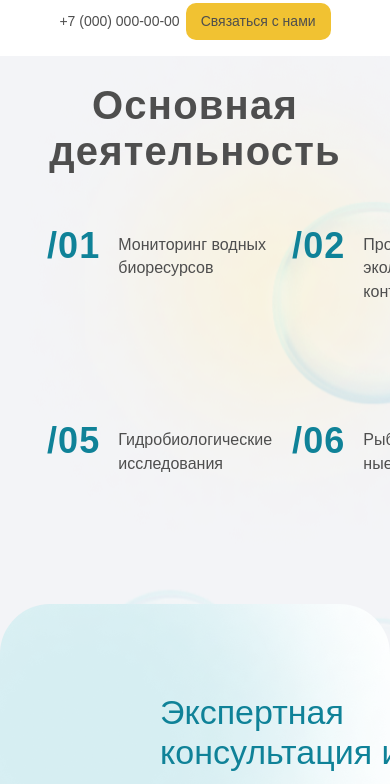
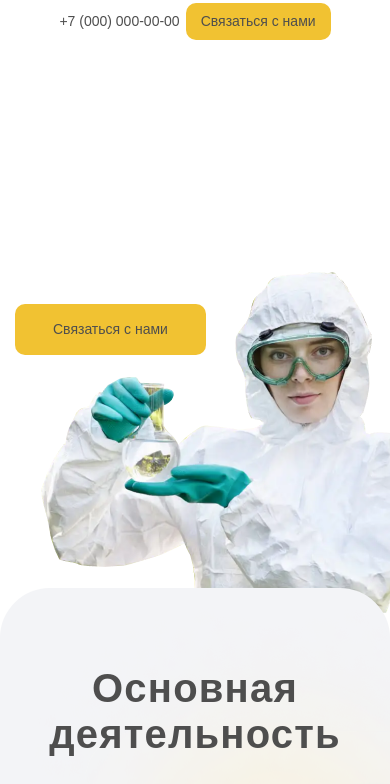
Before and after one commit to maxvgr/szmk, a website built with webpack: page src/page-home.html in a window 390 px wide. Shown: the part 56-840 px from the top of the page. Built offline with nearby package versions, Linux system fonts and the light colour scheme; a web font is replaced by a local one; what vanilla-lazyload would draw is missing.

Commit message:
feat: добавлен адаптив блока слайдер

```diff
--- a/src/page-home.html
+++ b/src/page-home.html
@@ -13,7 +13,7 @@
           <div class="slider__wrapper">
             <picture class="lazy">
               <img alt="" class="image image--cover lazy__item"
-                data-src="assets/images/page/home/slide-new.jpg">
+                data-src="assets/images/page/home/slide-opt.jpg">
             </picture>
             <div class="slider__info">
               <h1 class="slider__title">
--- a/src/scss/layout/pages/sections/_slider.scss
+++ b/src/scss/layout/pages/sections/_slider.scss
@@ -1,6 +1,7 @@
 #slider {
   .container {
-    // max-width: 100%;
+    @include breakpoint($breakpoint-laptop-big) {
+    }
 
     max-width: 1920px;
     padding: 0;
@@ -10,20 +11,87 @@
 .slider {
   &__wrapper {
     position: relative;
+
+    &::after {
+      @include breakpoint($breakpoint-laptop-big) {
+        right: 0;
+        background-image: url("../assets/images/page/home/people-1400.png");
+      }
+      @include breakpoint($breakpoint-notebook-big) {
+        background-image: url("../assets/images/page/home/people-768.png");
+      }
+      @include breakpoint($breakpoint-tablet) {
+        background-image: url("../assets/images/page/home/people-360.png");
+      }
+
+      content: "";
+      position: absolute;
+      z-index: 0;
+      right: 80px;
+      bottom: 50px;
+      width: 703px;
+      height: 616px;
+      background-image: url("../assets/images/page/home/people.png");
+      background-position: bottom 0 right 0;
+      background-repeat: no-repeat;
+    }
+
+    picture {
+      @include breakpoint($breakpoint-laptop-big) {
+        height: 607px;
+      }
+
+      height: 740px;
+    }
   }
 
   &__info {
+    @include breakpoint($breakpoint-laptop-big) {
+      left: 54px;
+    }
+    @include breakpoint($breakpoint-notebook-big) {
+      top: 43px;
+      left: 21px;
+      width: 600px;
+    }
+    @include breakpoint($breakpoint-notebook) {
+      width: 500px;
+    }
+    @include breakpoint($breakpoint-tablet) {
+      z-index: 10;
+      top: 38px;
+      left: 15px;
+    }
+    @include breakpoint($breakpoint-mobile) {
+      right: 15px;
+      width: auto;
+    }
+
     position: absolute;
-    top: 30%;
+    top: 142px;
     left: 160px;
     width: 700px;
 
     .button {
       margin-top: 39px;
+      padding: 17px 38px;
     }
   }
 
   &__title {
+    @include breakpoint($breakpoint-notebook-big) {
+      font-size: 48px;
+      line-height: 53px;
+    }
+    @include breakpoint($breakpoint-tablet) {
+      font-size: 40px;
+      line-height: 43px;
+    }
+    @include breakpoint($breakpoint-mobile) {
+      font-size: 30px;
+      line-height: 33px;
+    }
+
     padding-bottom: 22px;
     color: $color-text__white;
     font-weight: 700;
@@ -34,9 +102,12 @@
   }
 
   &__text {
+    @include breakpoint($breakpoint-mobile) {
+      line-height: 25px;
+    }
+
     color: $color-text__white;
     font-size: 20px;
     line-height: 29.6px;
   }
-
 }
--- a/src/scss/settings/_breakpoint.scss
+++ b/src/scss/settings/_breakpoint.scss
@@ -2,11 +2,15 @@ $grid-breakpoint: (
   mobile: 540px,
   tablet: 768px,
   notebook: 1200px,
+  notebook-big: 1300px,
   laptop: 1400px,
+  laptop-big: 1500px,
 ) !default;
 
 // Переменные для обратной адаптивности
 $breakpoint-mobile: max-width map.get($grid-breakpoint, 'mobile');
 $breakpoint-tablet: max-width map.get($grid-breakpoint, 'tablet');
 $breakpoint-notebook: max-width map.get($grid-breakpoint, 'notebook');
+$breakpoint-notebook-big: max-width map.get($grid-breakpoint, 'notebook-big');
 $breakpoint-laptop: max-width map.get($grid-breakpoint, 'laptop');
+$breakpoint-laptop-big: max-width map.get($grid-breakpoint, 'laptop-big');
```
Also changed, not shown: src/scss/layout/pages/sections/_consultation.scss (+10 -7 lines), src/assets/images/page/home/people-1400.png (added), src/assets/images/page/home/people-360.png (added), src/assets/images/page/home/people-768.png (added).
